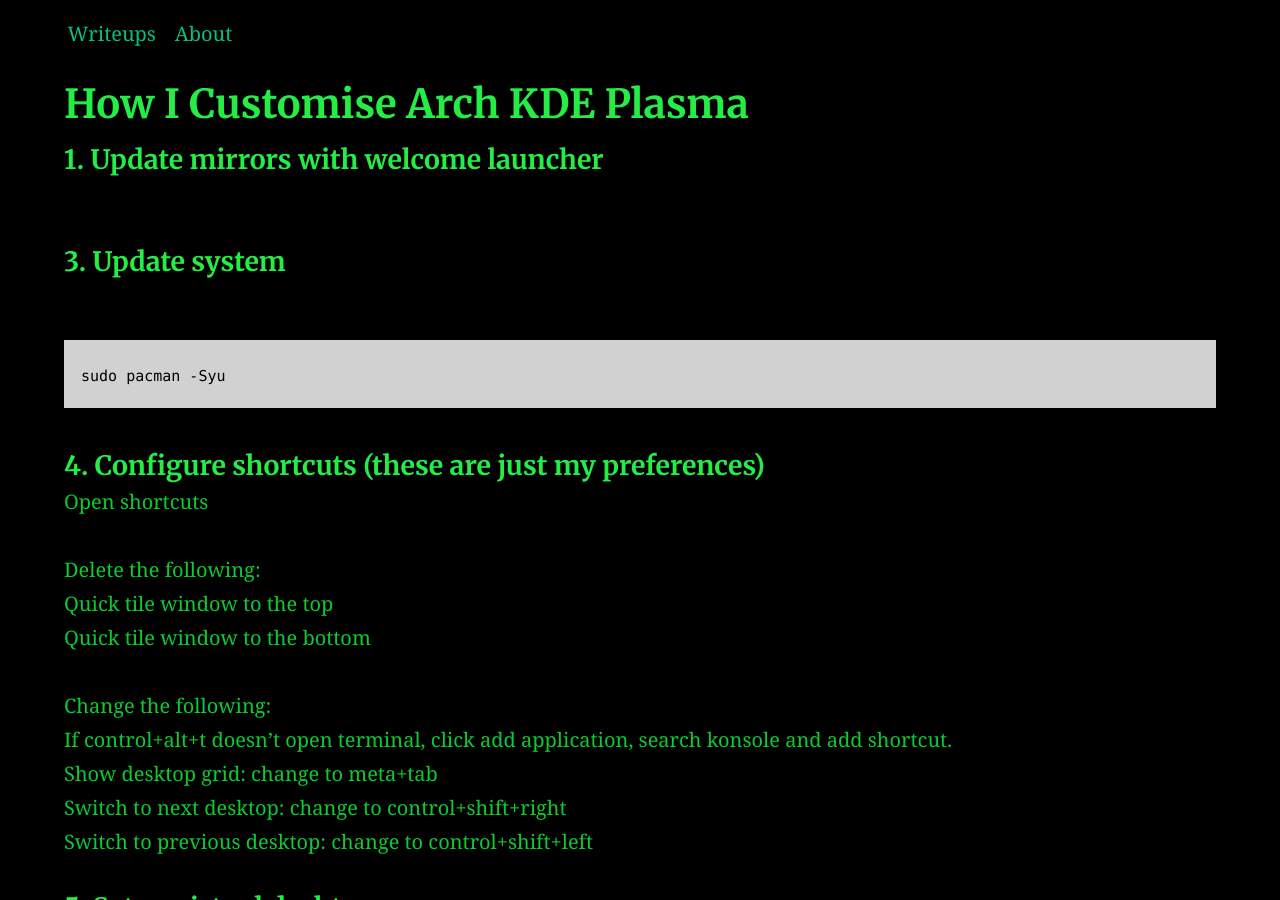
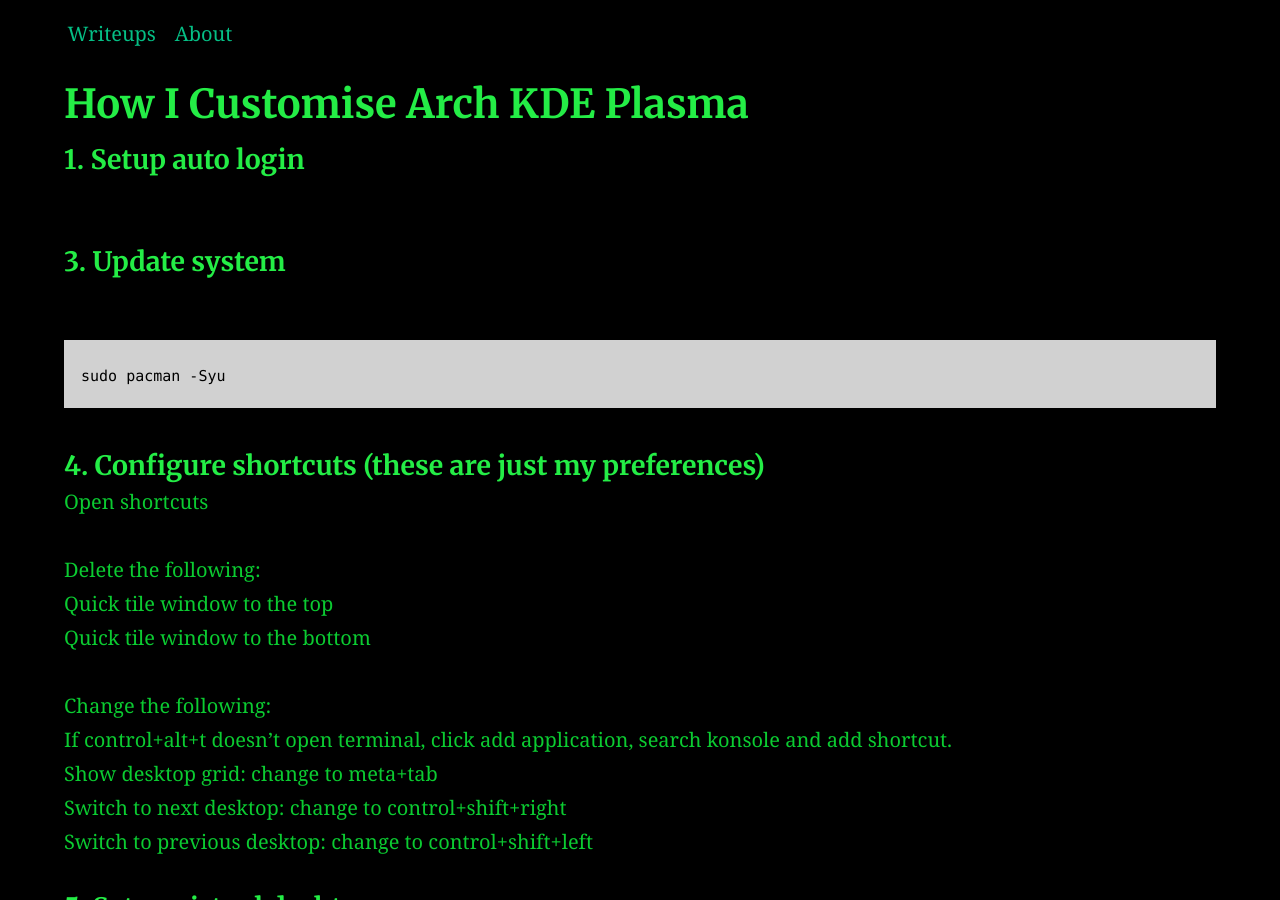
Before and after one commit to AC01010/Connor-McCartney.github.io, a Jekyll site: the page built from _posts/2015-08-27-arch.md, in a window 1280 px wide and 900 px high. Built offline with Jekyll 4.4.1, drawn with Linux system fonts in a browser that asks for light colours.

Commit message:
Update 2015-08-27-arch.md

```diff
--- a/_posts/2015-08-27-arch.md
+++ b/_posts/2015-08-27-arch.md
@@ -7,7 +7,7 @@
 ---
 
 
-#### 1. Update mirrors with welcome launcher
+#### 1. Setup auto login
 <br>
 
 #### 3. Update system
```
